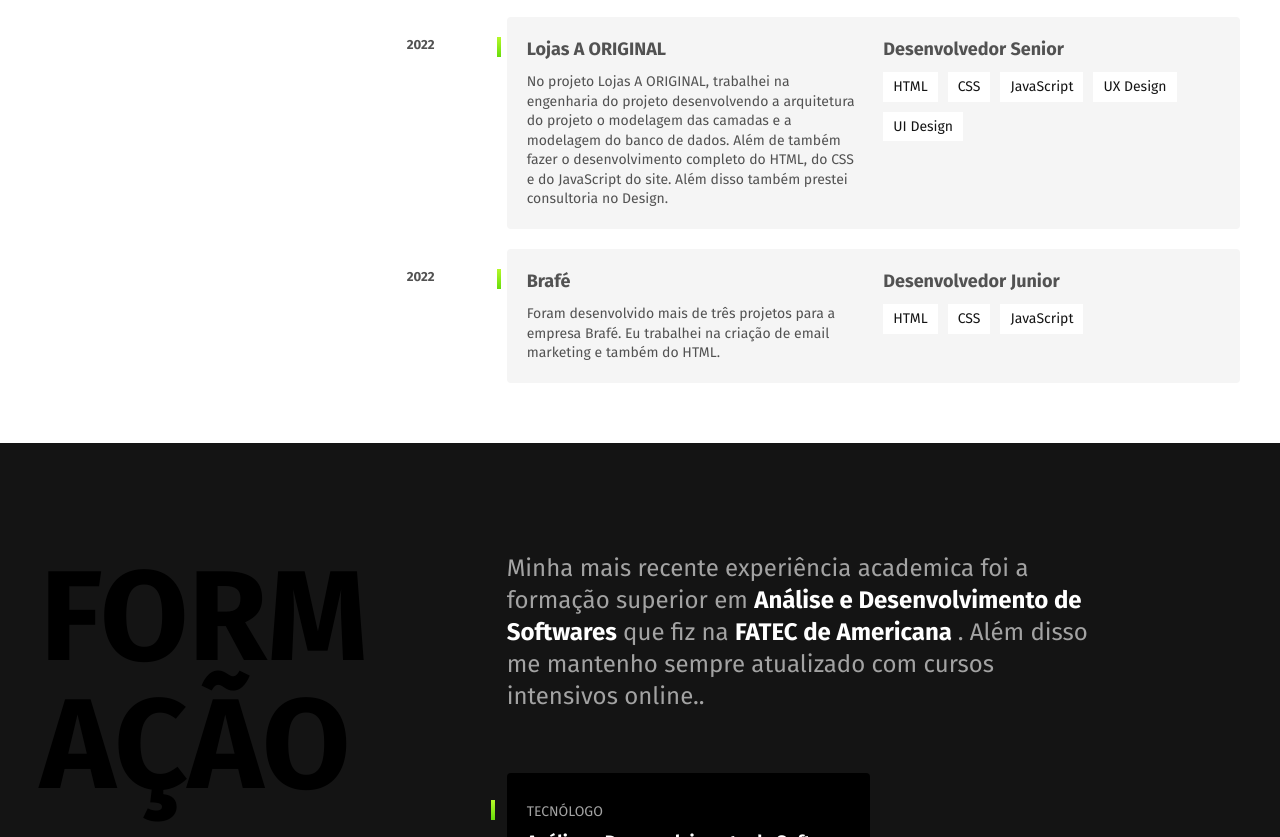
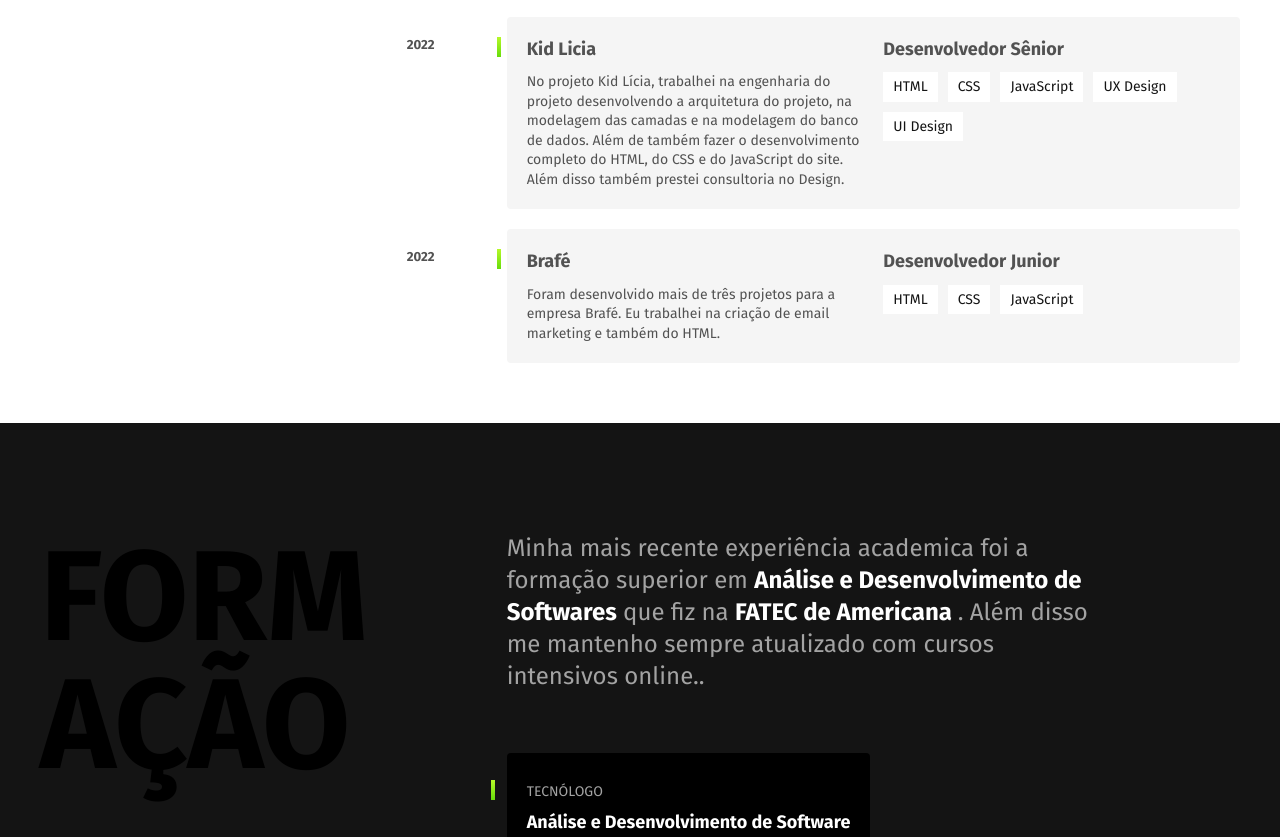
Before and after one commit to dnadocodigo/Html.portfolio.dev.git.io, a plain HTML site: page index.html in a window 1280 px wide. Shown: the part 1185-2022 px from the top of the page. Drawn offline with Linux system fonts and the light colour scheme.

Commit message:
text eperiencia-kidlicia

```diff
--- a/index.html
+++ b/index.html
@@ -62,9 +62,9 @@
       </div>
       <div class="experiencia-empresas">
         <span class="experiencia-empresa-ano">2022</span>
-        <h3 class="experiencia-empresa-titulo">Lojas A ORIGINAL</h3>
-        <span class="experiencia-empresa-titulo">Desenvolvedor Senior</span>
-        <p class="experiencia-empresa-texto">No projeto Lojas A ORIGINAL, trabalhei na engenharia do projeto desenvolvendo a arquitetura do projeto o modelagem das camadas e a modelagem do banco de dados. Além de também fazer o desenvolvimento completo do HTML, do CSS e do JavaScript do site. Além disso também prestei consultoria no Design.
+        <h3 class="experiencia-empresa-titulo"><a href="https://propotypusdrink.netlify.app">Kid Licia</a></h3>
+        <span class="experiencia-empresa-titulo">Desenvolvedor Sênior</span>
+        <p class="experiencia-empresa-texto">No projeto Kid Lícia, trabalhei na engenharia do projeto desenvolvendo a arquitetura do projeto, na modelagem das camadas e na modelagem do banco de dados. Além de também fazer o desenvolvimento completo do HTML, do CSS e do JavaScript do site. Além disso também prestei consultoria no Design.
         </p>
         <ul class="experiencia-empresas-habilidades">
           <li>HTML</li>
```
